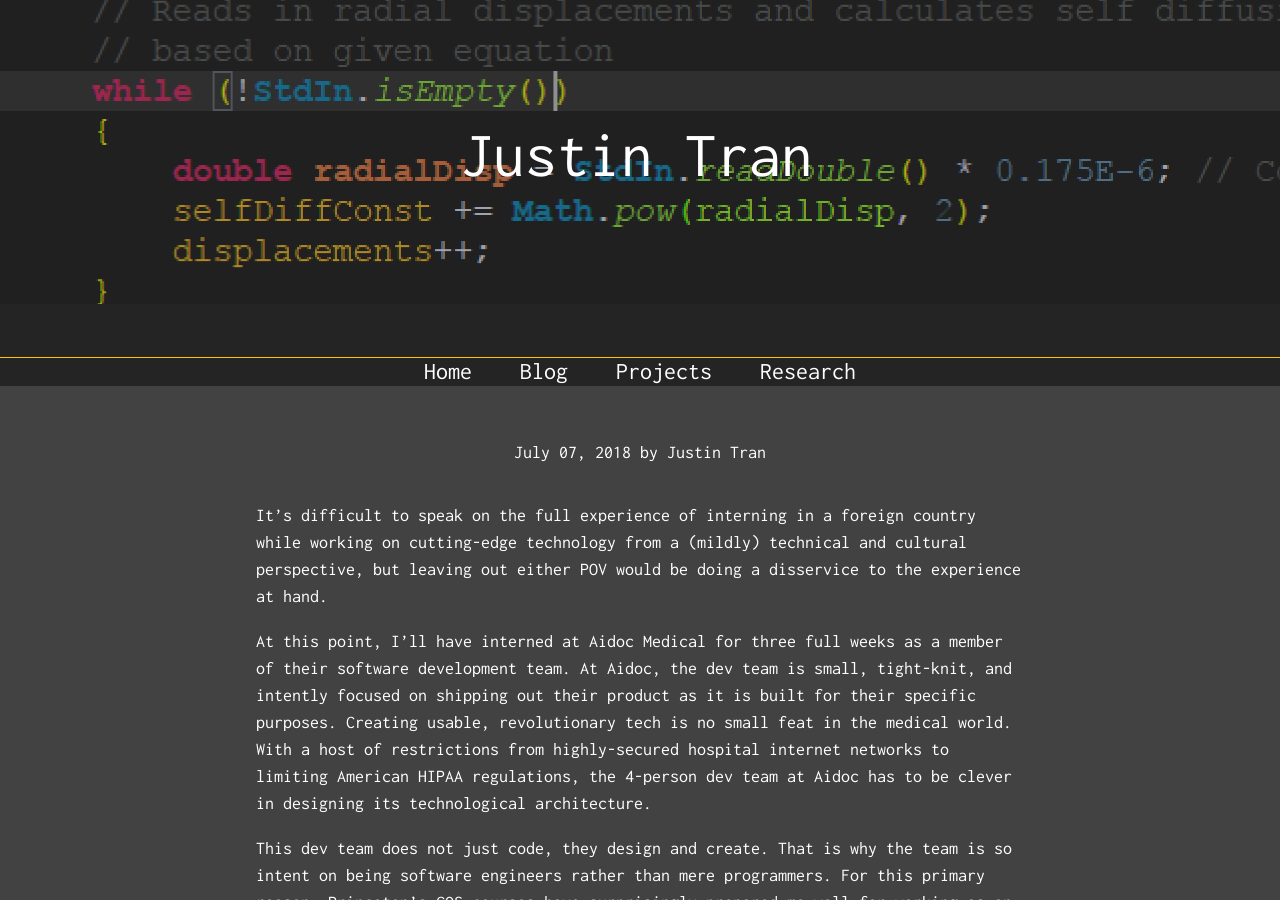
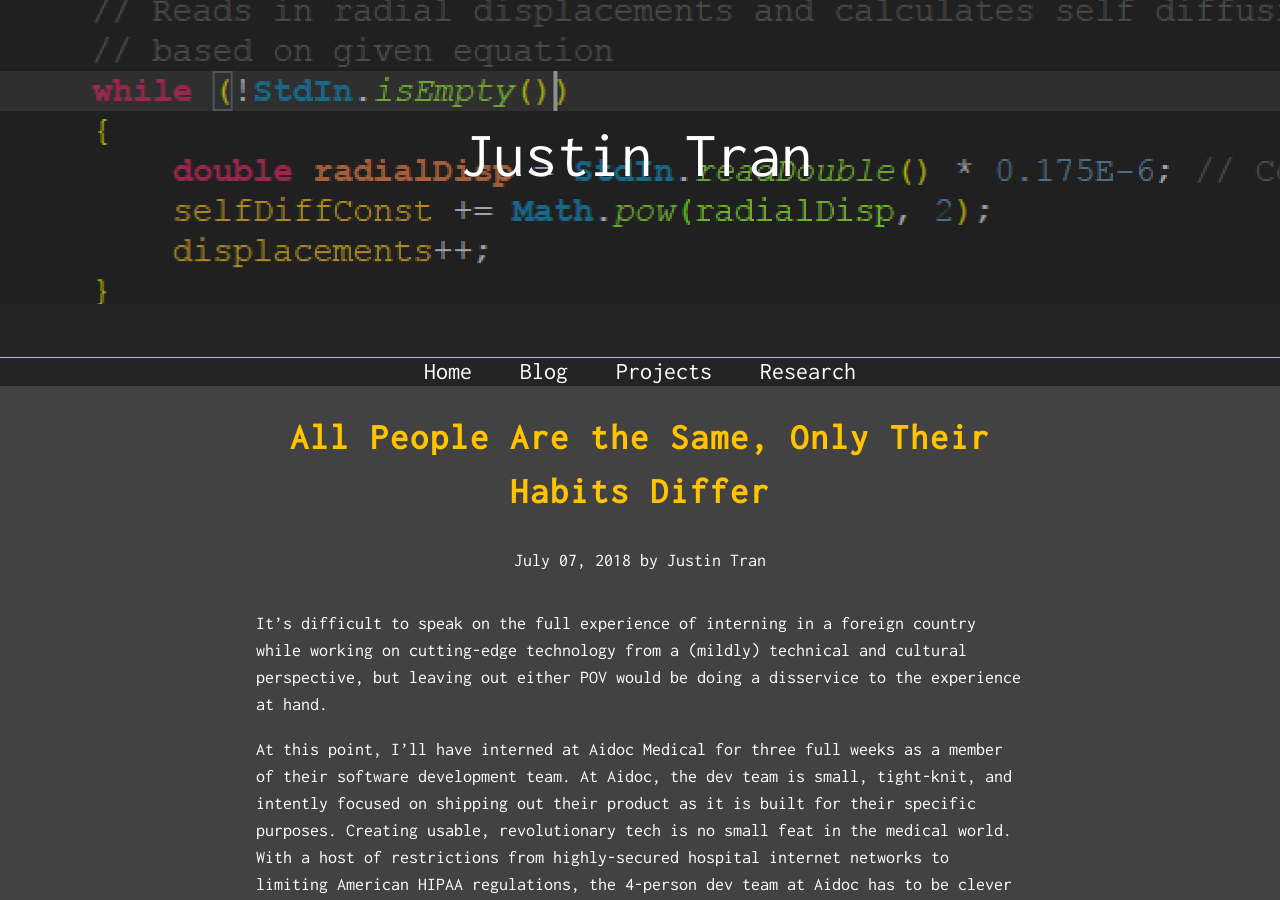
Before and after one commit to justintranjt/justintranjt.github.io, a Jekyll site: the page built from _posts/2018-07-07-all-people-are-the-same-only-their-habits-differ.md, in a window 1280 px wide and 900 px high. Built offline with Jekyll 4.4.1, drawn with Linux system fonts in a browser that asks for light colours; our own code applies the rules of GitHub Pages for plain Markdown files.

Commit message:
Update and rename 2018-07-03-all-people-are-the-same-only-their-habits-differ.md to 2018-07-07-all-people-are-the-same-only-their-habits-differ.md

```diff
--- a/_posts/2018-07-03-all-people-are-the-same-only-their-habits-differ.md
+++ b/_posts/2018-07-07-all-people-are-the-same-only-their-habits-differ.md
@@ -1,6 +1,6 @@
 ---
 layout: post
-title: ""All People Are the Same, Only Their Habits Differ""
+title: "All People Are the Same, Only Their Habits Differ"
 date: 2018-07-07
 description: All software engineers can be as similar or as different as you want them to be, it just depends on how you view them.
 image: /blog/aidoclunch.png
```
